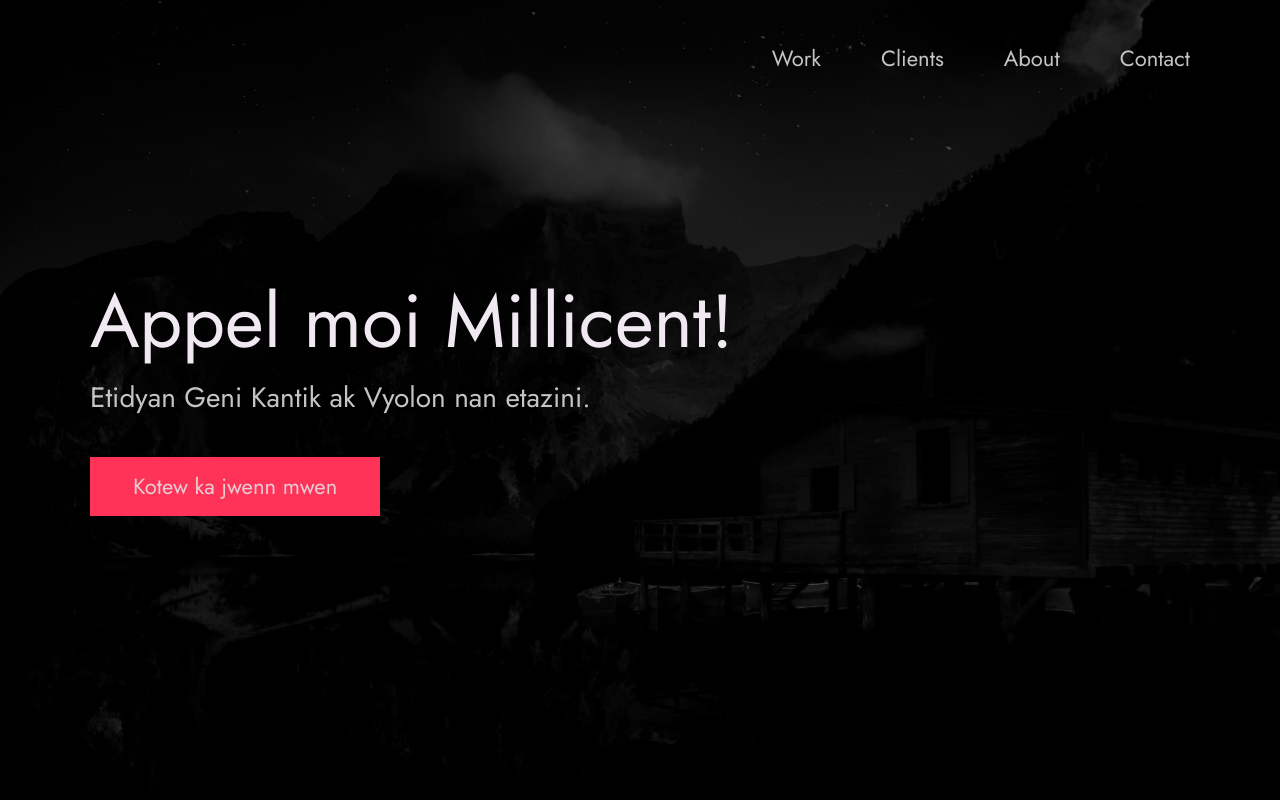
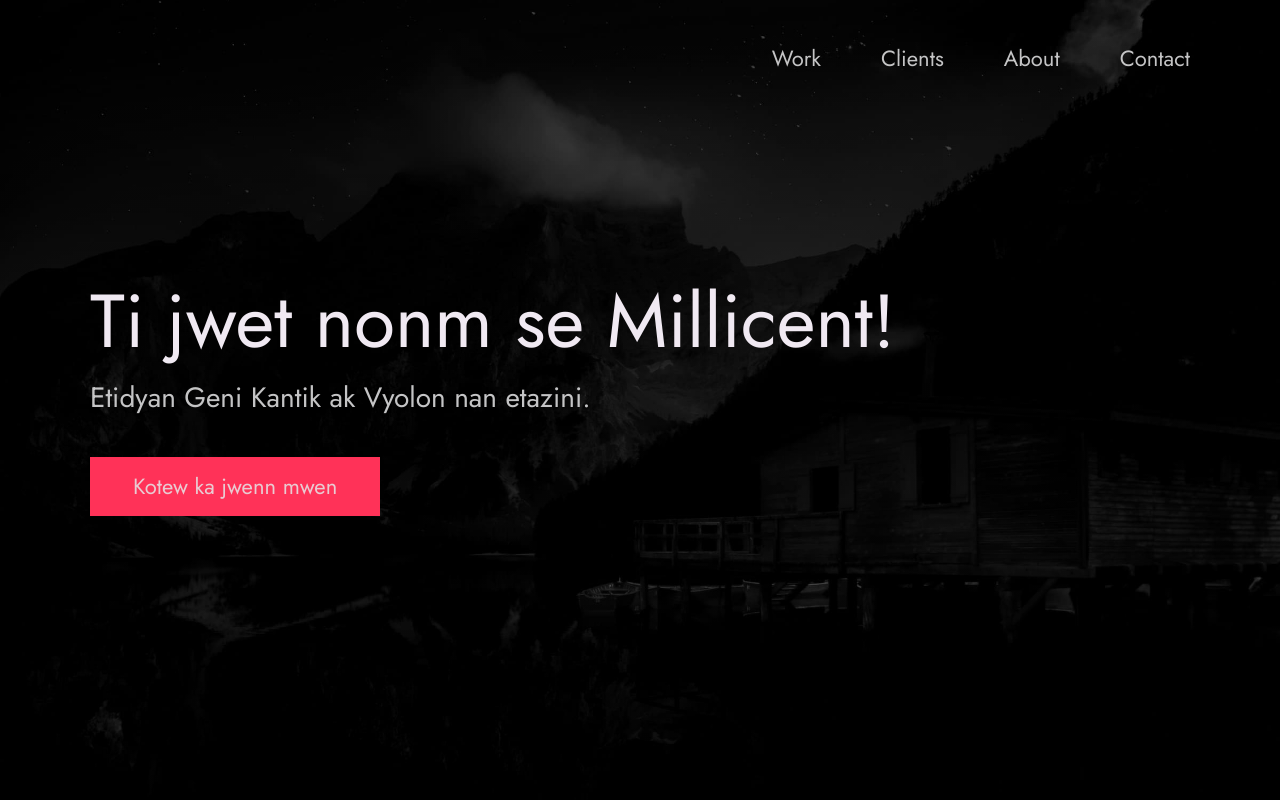
Before and after one commit to mylyfabre/Portfolio-Francais, a plain HTML site: page index.html in a window 1280 px wide. Shown: the top 800 px of the page. Drawn offline with Linux system fonts and the light colour scheme.

Commit message:
Update index.html

```diff
--- a/index.html
+++ b/index.html
@@ -56,7 +56,7 @@
       <div class="header__text">
         <h1 class="heading-primary">
           <!-- Replace the following name with your name -->
-          <span>Appel moi Millicent!</span>
+          <span>Ti jwet nonm se Millicent!</span>
         </h1>
         <!-- Put a small paragraph about yourself -->
         <p>Etidyan Geni Kantik ak Vyolon nan etazini.</p>
```
